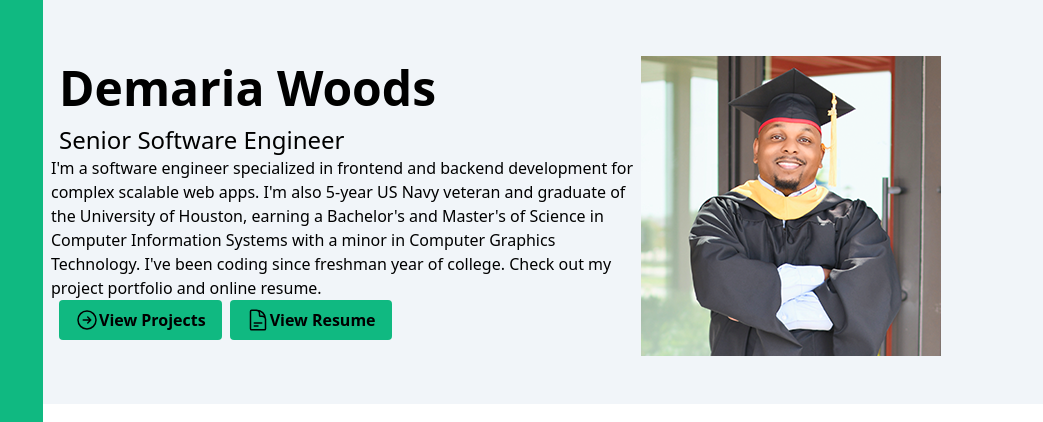
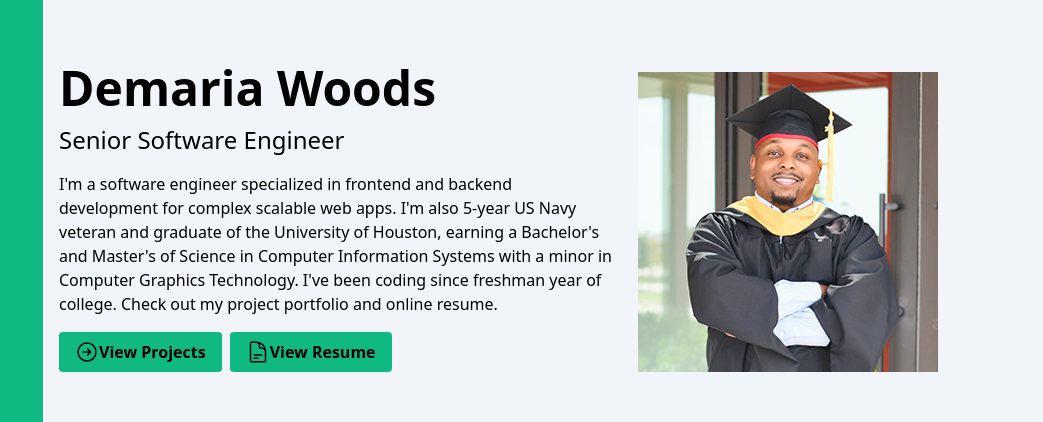
Before and after one commit to dwoods447/dwoods447.github.io, a website: page index.html in a window 1280 px wide. Shown: the top 422 px of the page, 237-1280 px from the left. Drawn offline with nearby package versions, Linux system fonts and the light colour scheme.

Commit message:
adjust spacing

```diff
--- a/index.html
+++ b/index.html
@@ -134,7 +134,7 @@
         <div class="w-3/5">
           <h1 class="text-5xl font-bold mx-2">Demaria Woods</h1>
           <div class="mx-2 mt-3 text-2xl">Senior Software Engineer</div>
-          <div class="mx-auto md:px-2 md:mt-4 md:mr-4 md:mb-2 md:w-3/4">
+          <div class="mx-auto px-2 py-4 md:mx-2 mt-0 md:mt-4 lg:mt-4 xl:mt-4 md:mr-4 md:mb-2 md:w-3/4">
             I'm a software engineer specialized in frontend and backend development for complex scalable web apps. I'm also
             5-year US Navy veteran and graduate of the University of Houston, earning a Bachelor's and Master's of
             Science in Computer Information Systems with a minor in Computer Graphics Technology. I've been coding since
@@ -163,7 +163,7 @@
           </div>
         </div><!--//col-->
 
-        <div class="w-2/5">
+        <div class="w-2/5 m-4">
           <img src="./images/personal/demaria.woods-1.png" class="mt-6 sm:mt-2">
         </div>
       </div>
```
